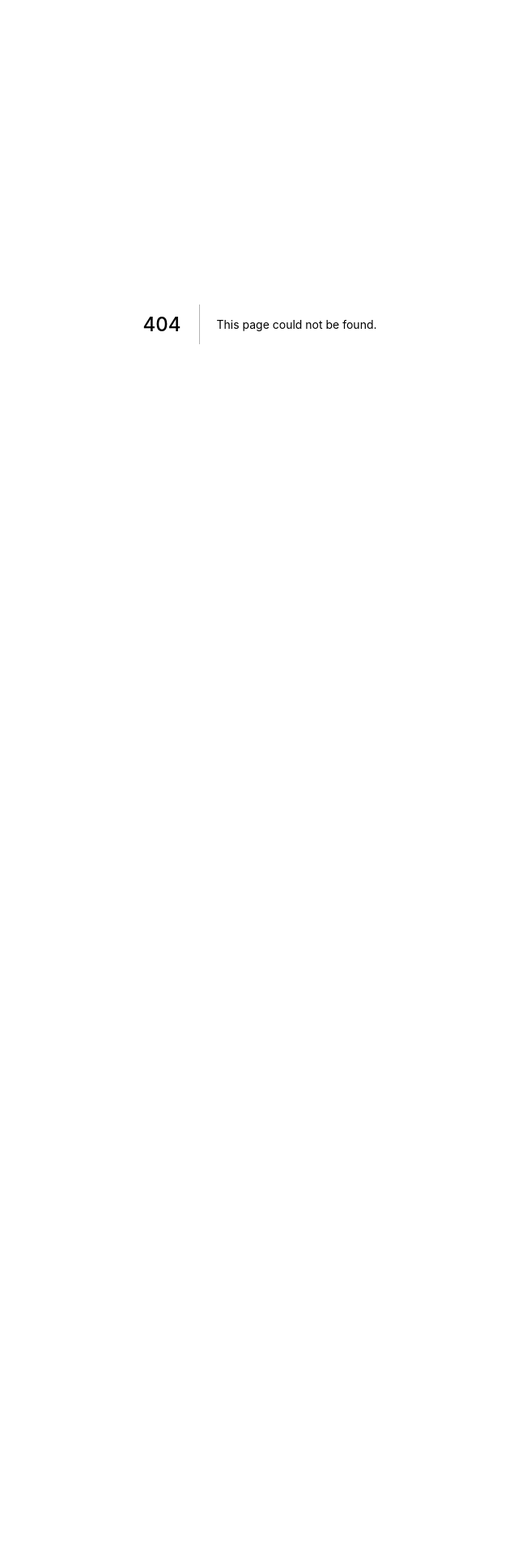
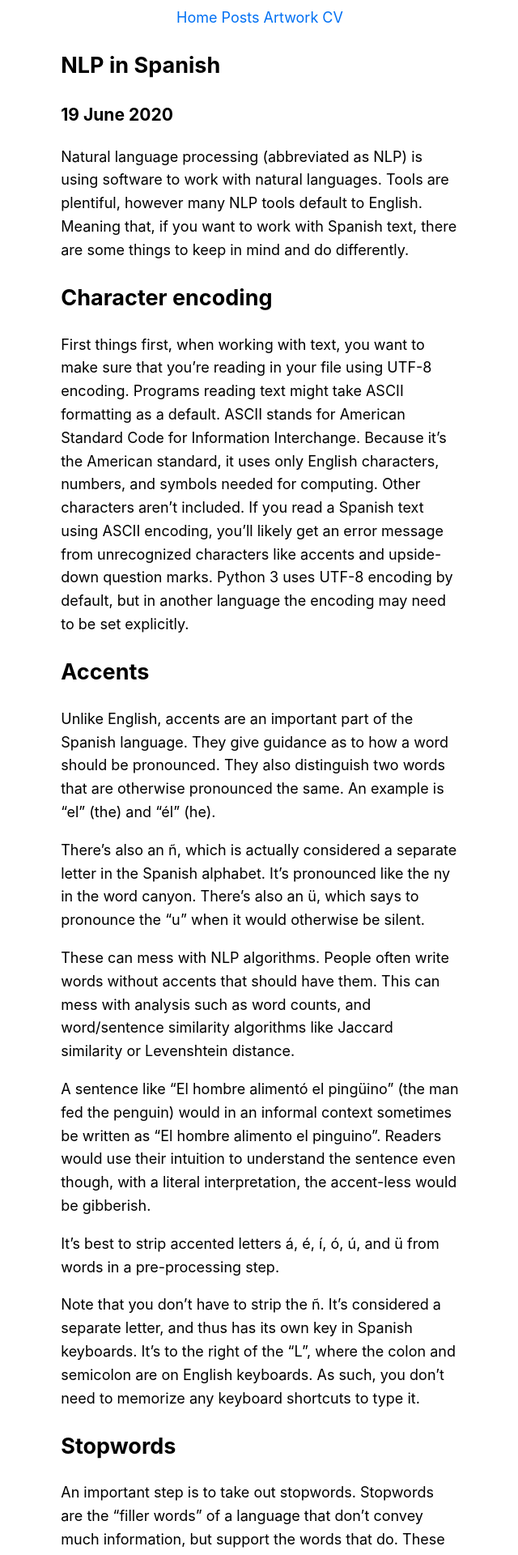
Before and after one commit to apbryant/website, a Next.js app: page /posts/nlp-in-spanish in a window 1280 px wide. Before the commit this address had no page. Shown: the top 1920 px of the page at 81% size, without its empty margins (319-959 px from the left). Before the commit the page ends 800 px from the top, so only its background shows below. Built offline with nearby package versions, Linux system fonts and the light colour scheme.

Commit message:
Add NLP in Spanish post

```diff
--- a/package.json
+++ b/package.json
@@ -9,6 +9,7 @@
   },
   "dependencies": {
     "next": "^10.0.0",
+    "prismjs": "^1.23.0",
     "react": "17.0.1",
     "react-dom": "17.0.1"
   }
--- /dev/null
+++ b/pages/posts/nlp-in-spanish.js
@@ -0,0 +1,90 @@
+import Head from 'next/head'
+import Link from 'next/link'
+
+
+export default function NlpInSpanish() {
+  return (
+    <>
+    <Head>
+      <title>Andrew Bryant</title>
+      // <link rel="icon" href="/favicon.ico" />
+
+
+
+      </Head>
+      <div class="headerDiv">
+
+      <Link href="/">
+        <a>Home</a>
+      </Link>
+      {" "}
+
+      <Link href="/posts/posts-index">
+        <a>Posts</a>
+      </Link>
+      {" "}
+      <Link href="/artwork">
+        <a>Artwork</a>
+      </Link>
+      {" "}
+
+      <Link href="/cv">
+        <a>CV</a>
+      </Link>
+
+      </div>
+
+
+      <article>
+        <h2>NLP in Spanish</h2>
+        <h3>19 June 2020</h3>
+
+
+        <p>Natural language processing (abbreviated as NLP) is using software to work with natural languages. Tools are plentiful, however many NLP tools default to English. Meaning that, if you want to work with Spanish text, there are some things to keep in mind and do differently.</p>
+
+<h2>Character encoding</h2>
+
+<p>First things first, when working with text, you want to make sure that you’re reading in your file using UTF-8 encoding. Programs reading text might take ASCII formatting as a default. ASCII stands for American Standard Code for Information Interchange. Because it’s the American standard, it uses only English characters, numbers, and symbols needed for computing. Other characters aren’t included. If you read a Spanish text using ASCII encoding, you’ll likely get an error message from unrecognized characters like accents and upside-down question marks. Python 3 uses UTF-8 encoding by default, but in another language the encoding may need to be set explicitly.</p>
+
+<h2>Accents</h2>
+
+<p>Unlike English, accents are an important part of the Spanish language. They give guidance as to how a word should be pronounced. They also distinguish two words that are otherwise pronounced the same. An example is “el” (the) and “él” (he).</p>
+
+<p>There’s also an ñ, which is actually considered a separate letter in the Spanish alphabet. It’s pronounced like the ny in the word canyon. There’s also an ü, which says to pronounce the “u” when it would otherwise be silent.</p>
+
+<p>These can mess with NLP algorithms. People often write words without accents that should have them. This can mess with analysis such as word counts, and word/sentence similarity algorithms like Jaccard similarity or Levenshtein distance.</p>
+
+<p>A sentence like “El hombre alimentó el pingüino” (the man fed the penguin) would in an informal context sometimes be written as “El hombre alimento el pinguino”. Readers would use their intuition to understand the sentence even though, with a literal interpretation, the accent-less would be gibberish.</p>
+
+<p>It’s best to strip accented letters á, é, í, ó, ú, and ü from words in a pre-processing step.</p>
+
+<p>Note that you don’t have to strip the ñ. It’s considered a separate letter, and thus has its own key in Spanish keyboards. It’s to the right of the “L”, where the colon and semicolon are on English keyboards. As such, you don’t need to memorize any keyboard shortcuts to type it. </p>
+
+<h2>Stopwords</h2>
+
+<p>An important step is to take out stopwords. Stopwords are the “filler words” of a language that don’t convey much information, but support the words that do. These are words like “the”, “a”, “an”, and “and” in English. Nltk, a Python package of NLP tools, has a list of Spanish stopwords that fill the same role. Using this, it’s a straightforward process to remove them. All you have to do is specify the language to use when downloading the stopwords to your program.</p>
+
+<h2>Where to go from here</h2>
+
+<p>This post was a bit Python heavy, because Python has the best ecosystem of packages for NLP. If undergoing an NLP project, working in Python is a safe bet. You can use a package like SpaCy to analyze the semantics of the text, picking out its nouns, verbs, adjectives, and so on. You can visualize your results using matplotlib or another graphing library. You can use a chatbot to create human-computer interactions. The sky's the limit. The principles of character encoding, removing accents, and filtering stopwords can be applied well in many other languages, though.</p>
+
+<p>Spanish is the language with the second highest number of native speakers. It’s spoken on multiple continents and has a rich body of culture to enjoy. Furthermore, the tech ecosystem in Latin America is coming into its own. Knowing how to work with text in Spanish will allow developers to contribute to this community, allowing applications to solve problems with NLP previously left unsolved.</p>
+
+      </article>
+
+            <footer>
+                © Andrew Bryant
+            </footer>
+
+            <style jsx>{`
+        code {
+
+          text-align:left;
+        }
+        div{
+          text-align:center;
+        }
+      `}</style>
+    </>
+  )
+}
--- a/pages/posts/posts-index.js
+++ b/pages/posts/posts-index.js
@@ -32,6 +32,11 @@ export default function FirstPost() {
       </div>
 
       <h1>Posts</h1>
+      <div>
+      <Link href="/posts/nlp-in-spanish">
+        <a>NLP in Spanish</a>
+      </Link>
+      </div>
       <div>
       <Link href="/posts/react-native-android-setup">
         <a>React Native Android setup</a>
```
Also changed, not shown: 1 other file (tests, documents, lock files or other folders).
